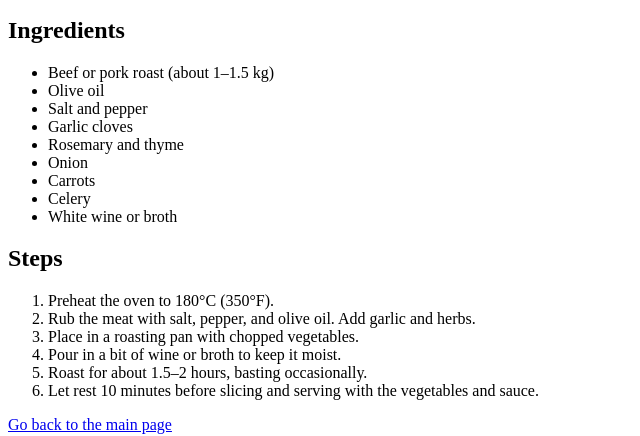
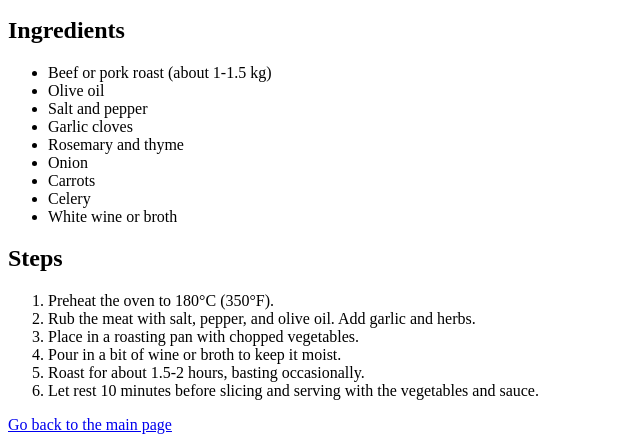
Before and after one commit to obiwan-kenobit/odin-projects, a plain HTML site: page 00-odin-recipes/recipes/arrosto.html in a window 1280 px wide. Shown: the part 472-908 px from the top of the page, 0-640 px from the left. Drawn offline with Linux system fonts and the light colour scheme.

Commit message:
Typo in arrosto.html

```diff
--- a/00-odin-recipes/recipes/arrosto.html
+++ b/00-odin-recipes/recipes/arrosto.html
@@ -12,7 +12,7 @@
 
     <h2>Ingredients</h2>
     <ul>
-        <li>Beef or pork roast (about 1–1.5 kg)</li>
+        <li>Beef or pork roast (about 1-1.5 kg)</li>
         <li>Olive oil</li>
         <li>Salt and pepper</li>
         <li>Garlic cloves</li>
@@ -29,7 +29,7 @@
         <li>Rub the meat with salt, pepper, and olive oil. Add garlic and herbs.</li>
         <li>Place in a roasting pan with chopped vegetables.</li>
         <li>Pour in a bit of wine or broth to keep it moist.</li>
-        <li>Roast for about 1.5–2 hours, basting occasionally.</li>
+        <li>Roast for about 1.5-2 hours, basting occasionally.</li>
         <li>Let rest 10 minutes before slicing and serving with the vegetables and sauce.</li>
     </ol>
     <a href="../index.html">Go back to the main page</a>
```
